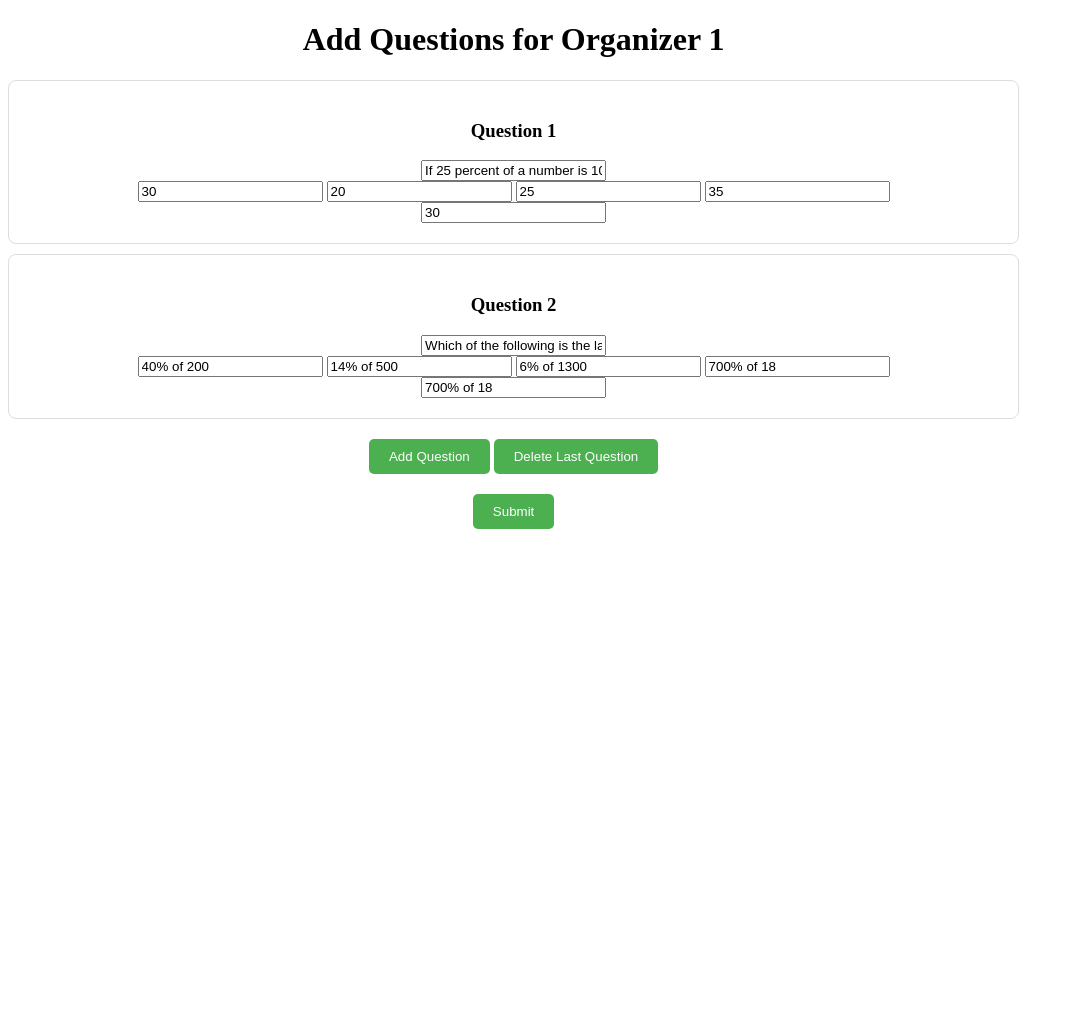
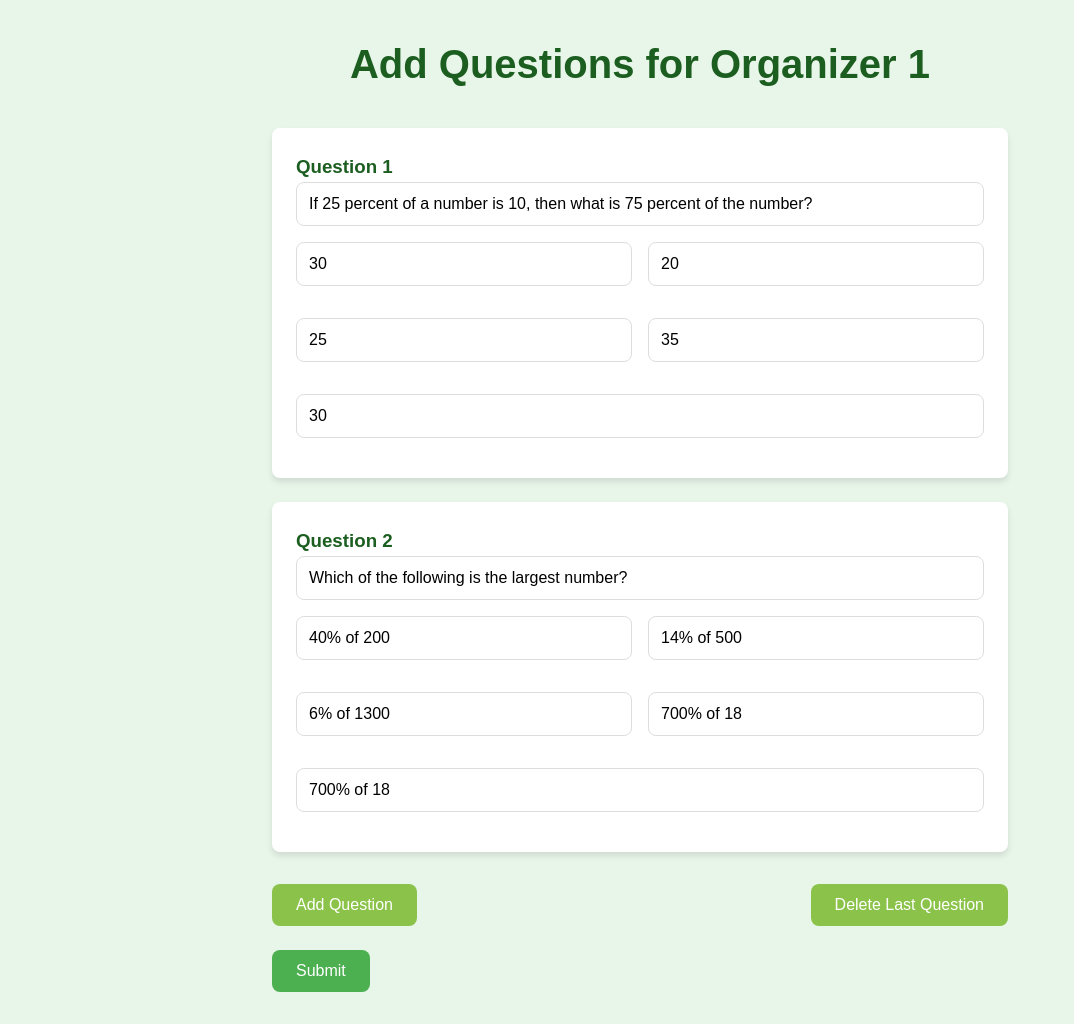
Before and after one commit to Aksaykanthan/trustless-examination-system, a Flask app: page /add_questions/1 in a window 1280 px wide. Shown: the whole page, without its empty margins (0-1074 px from the left). Before the commit the page ends 529 px from the top, so only its background shows below. Run offline with Flask 3, Linux system fonts and the light colour scheme.

Commit message:
Displaying stored json

```diff
--- a/app.py
+++ b/app.py
@@ -4,8 +4,8 @@ import os
 import time
 
 from functionalities.create_questions import addIds
-from functionalities.exam_cell import final_format,get_questions
-from functionalities.symmetric_encrypt import do_encrypt, encrypt, decrypt
+from functionalities.exam_cell import final_format, get_questions
+
 app = Flask(__name__)
 
 # Store organizer names and their questions
@@ -13,6 +13,8 @@ organizers = {}
 
 @app.route('/')
 def index():
+    global T
+    T = 0
     return render_template('index.html')
 
 @app.route('/organizers', methods=['POST', 'GET'])
@@ -38,6 +40,10 @@ def update_name(organizer_id):
 
 # Path to store question data
 QUESTIONS_FILE_PATH = 'live_data/questions.json'
+
+def load_json(url):
+    with open(url, 'r') as file:
+        return json.load(file)
 
 def load_questions(organizer_id):
     """Load questions from JSON file for a specific organizer."""
@@ -87,7 +93,39 @@ def format_questions():
 def backend():
     organisers = format_questions()
     get_questions(organisers)
-    return "Welcome to the Backend Page"
+    return render_template('backend.html')
+
+@app.route('/questions')
+def questions():
+    return render_template('display_json.html', title="Questions", json_url="/questions_data")
+
+@app.route('/questions_data')
+def questions_data():
+    return jsonify(load_json("live_data/questions.json"))
+
+@app.route('/questions_with_ID')
+def questions_with_id():
+    return render_template('display_json.html', title="Questions with ID", json_url="/questions_with_ID_data")
+
+@app.route('/questions_with_ID_data')
+def questions_with_ID_data():
+    return jsonify(load_json("live_data/QuestionPaper.json"))
+
+@app.route('/organisers_json')
+def organisers():
+    return render_template('display_json.html', title="Organisers", json_url="/organisers_data")
+
+@app.route('/organisers_data')
+def organisers_data():
+    return jsonify(load_json("live_data/organisers.json"))
+
+@app.route('/encrypted_questions')
+def encrypted_questions():
+    return render_template('display_json.html', title="Encrypted Questions", json_url="/encrypted_questions_data")
+
+@app.route('/encrypted_questions_data')
+def encrypted_questions_data():
+    return jsonify(load_json("live_data/EncryptedQuestions.json"))
 
 if __name__ == '__main__':
     app.run(debug=True,port=3000)
--- a/functionalities/shamirs_secret.py
+++ b/functionalities/shamirs_secret.py
@@ -67,13 +67,12 @@ if __name__ == '__main__':
 
     # Phase I: Generation of shares
     shares = generate_shares(total_shares, threshold, secret)
-    print(shares)
-    print(f'Shares: {", ".join(str(share) for share in shares)}')
+    print(f'\nShares: {", ".join(str(share) for share in shares)}\n')
 
     # Phase II: Secret Reconstruction
     pool = random.sample(shares, threshold) # Nothing but takes random 3 shares from total
     print(f'Combining shares: {", ".join(str(share) for share in pool)}')
-    print(f'Reconstructed secret: {reconstruct_secret(pool)}')
+    print(f'\nReconstructed secret: {reconstruct_secret(pool)}')
 
     # shares = [[41995, 88005544978243525395867303165512797245133915281764755685631547528387408949851], [96683, 88005544978243525395867303165512797245133915281764755685631547697012089061179], [17867, 88005544978243525395867303165512797245133915281764755685631547496273050914715], [80207, 88005544978243525395867303165512797245133915281764755685631547632211978771015], [72527, 88005544978243525395867303165512797245133915281764755685631547606131346694215]]
     # value = reconstruct_secret(shares)
--- a/functionalities/symmetric_encrypt.py
+++ b/functionalities/symmetric_encrypt.py
@@ -32,6 +32,6 @@ if __name__ == '__main__':
     data = 'hello world 1234'
     password = "ExamsAreCool"
     encrypted,key = do_encrypt(data,password)
-    print(encrypted)
+    print(encrypted,end="\n\n")
     decrypted = decrypt(encrypted,key)
     print(decrypted)
--- a/static/styles.css
+++ b/static/styles.css
@@ -1,60 +1,176 @@
-/* General Styles */
-.container {
-    text-align: center;
-    width: 80%;
+:root {
+    --primary-color: #4CAF50;
+    --primary-dark: #388E3C;
+    --secondary-color: #8BC34A;
+    --background-color: #E8F5E9;
+    --card-background: #FFFFFF;
+    --text-color: #333333;
+    --heading-color: #1B5E20;
+    --border-radius: 8px;
+    --box-shadow: 0 4px 6px rgba(0, 0, 0, 0.1);
 }
 
-/* Organizer Cards */
+* {
+    box-sizing: border-box;
+    margin: 0;
+    padding: 0;
+}
+
+body {
+    font-family: 'Arial', sans-serif;
+    line-height: 1.6;
+    color: var(--text-color);
+    background-color: var(--background-color);
+}
+
+.container {
+    max-width: 800px;
+    margin: 0 auto;
+    padding: 2rem;
+}
+
+.page-header {
+    text-align: center;
+    margin-bottom: 2rem;
+}
+
+h1,
+h2,
+h3 {
+    color: var(--heading-color);
+}
+
+h1 {
+    font-size: 2.5rem;
+    font-weight: 700;
+}
+
+.card-grid {
+    display: grid;
+    grid-template-columns: repeat(auto-fit, minmax(250px, 1fr));
+    gap: 1.5rem;
+    margin-bottom: 2rem;
+}
+
+.card,
+.form-card,
+.question-box,
+.organizer-card {
+    background-color: var(--card-background);
+    border-radius: var(--border-radius);
+    box-shadow: var(--box-shadow);
+    overflow: hidden;
+    transition: transform 0.3s ease;
+}
+
+.card:hover,
+.organizer-card:hover {
+    transform: translateY(-5px);
+}
+
+.card-content,
+.form-card {
+    padding: 1.5rem;
+}
+
+.card-icon {
+    font-size: 1.5rem;
+    margin-left: 0.5rem;
+}
+
+.btn {
+    background-color: var(--primary-color);
+    color: white;
+    border: none;
+    padding: 0.75rem 1.5rem;
+    font-size: 1rem;
+    font-weight: 500;
+    border-radius: var(--border-radius);
+    cursor: pointer;
+    transition: background-color 0.3s ease;
+}
+
+.btn:hover {
+    background-color: var(--primary-dark);
+}
+
+.btn-secondary {
+    background-color: var(--secondary-color);
+}
+
+.btn-secondary:hover {
+    background-color: #7CB342;
+}
+
+.form-input {
+    width: 100%;
+    padding: 0.75rem;
+    margin-bottom: 1rem;
+    border: 1px solid #ddd;
+    border-radius: var(--border-radius);
+    font-size: 1rem;
+}
+
+.question-container {
+    margin-bottom: 2rem;
+}
+
+.question-box {
+    padding: 1.5rem;
+    margin-bottom: 1.5rem;
+}
+
+.options {
+    display: grid;
+    grid-template-columns: repeat(2, 1fr);
+    gap: 1rem;
+    margin-bottom: 1rem;
+}
+
+.button-group {
+    display: flex;
+    justify-content: space-between;
+    margin-bottom: 1.5rem;
+}
+
 .organizer-card {
     display: flex;
-    width: 250px;
-    height: 80px;
-    margin: 10px;
-    border-radius: 8px;
-    overflow: hidden;
-    box-shadow: 0 4px 8px rgba(0, 0, 0, 0.1);
+    margin-bottom: 1rem;
 }
 
 .organizer-name {
-    width: 80%;
-    display: flex;
-    align-items: center;
-    justify-content: center;
+    flex-grow: 1;
+    padding: 1rem;
+    cursor: pointer;
 }
 
 .arrow-section {
-    width: 20%;
-    display: flex;
-    align-items: center;
-    justify-content: center;
+    background-color: var(--primary-color);
+    color: white;
+    padding: 1rem;
     cursor: pointer;
-    background-color: #4CAF50;
-    color: white;
+    transition: background-color 0.3s ease;
 }
 
-/* Question Form */
-.question-box {
-    border: 1px solid #ddd;
-    padding: 20px;
-    margin: 10px 0;
-    border-radius: 8px;
-    background: #ffffff;
+.arrow-section:hover {
+    background-color: var(--primary-dark);
 }
 
-.button-group {
-    margin-top: 20px;
+.page-footer {
+    text-align: center;
+    margin-top: 2rem;
 }
 
-button {
-    padding: 10px 20px;
-    background-color: #4CAF50;
-    color: white;
-    border: none;
-    border-radius: 5px;
-    cursor: pointer;
+@media (max-width: 768px) {
+    .container {
+        padding: 1rem;
+    }
+
+    h1 {
+        font-size: 2rem;
+    }
+
+    .options {
+        grid-template-columns: 1fr;
+    }
 }
-
-button.submit-btn {
-    margin-top: 20px;
-    background-color: #4CAF50;
-}
--- a/templates/add_questions.html
+++ b/templates/add_questions.html
@@ -2,29 +2,29 @@
 <html lang="en">
 <head>
     <meta charset="UTF-8">
+    <meta name="viewport" content="width=device-width, initial-scale=1.0">
     <title>Add Questions</title>
     <link rel="stylesheet" href="{{ url_for('static', filename='styles.css') }}">
 </head>
 <body>
     <div class="container">
-        <h1>Add Questions for Organizer {{ organizer_id }}</h1>
-
-        <div id="question-container" data-organizer-id="{{ organizer_id }}"></div>
-
-        <div class="button-group">
-            <button onclick="addQuestion()">Add Question</button>
-            <button onclick="removeQuestion()">Delete Last Question</button>
-        </div>
-
-        <button class="submit-btn" onclick="submitQuestions()">Submit</button>
+        <header class="page-header">
+            <h1>Add Questions for Organizer {{ organizer_id }}</h1>
+        </header>
+        <main>
+            <div id="question-container" data-organizer-id="{{ organizer_id }}" class="question-container"></div>
+            <div class="button-group">
+                <button onclick="addQuestion()" class="btn btn-secondary">Add Question</button>
+                <button onclick="removeQuestion()" class="btn btn-secondary">Delete Last Question</button>
+            </div>
+            <button class="btn btn-primary submit-btn" onclick="submitQuestions()">Submit</button>
+        </main>
     </div>
 
     <script>
-        // JavaScript variable holding questions passed from Jinja2
         const existingQuestions = JSON.parse('{{ questions | tojson | safe }}');
         let questionCount = 0;
 
-        // Function to add a question input box
         function addQuestion(questionData = { question: '', options: ['', '', '', ''], answer: '' }) {
             questionCount++;
             const container = document.getElementById('question-container');
@@ -32,19 +32,18 @@
             questionBox.className = 'question-box';
             questionBox.innerHTML = `
                 <h3>Question ${questionCount}</h3>
-                <input type="text" placeholder="Enter question" class="question-text" value="${questionData.question}" required>
+                <input type="text" placeholder="Enter question" class="form-input question-text" value="${questionData.question}" required>
                 <div class="options">
-                    <input type="text" placeholder="Option 1" class="option" value="${questionData.options[0]}" required>
-                    <input type="text" placeholder="Option 2" class="option" value="${questionData.options[1]}" required>
-                    <input type="text" placeholder="Option 3" class="option" value="${questionData.options[2]}" required>
-                    <input type="text" placeholder="Option 4" class="option" value="${questionData.options[3]}" required>
+                    <input type="text" placeholder="Option 1" class="form-input option" value="${questionData.options[0]}" required>
+                    <input type="text" placeholder="Option 2" class="form-input option" value="${questionData.options[1]}" required>
+                    <input type="text" placeholder="Option 3" class="form-input option" value="${questionData.options[2]}" required>
+                    <input type="text" placeholder="Option 4" class="form-input option" value="${questionData.options[3]}" required>
                 </div>
-                <input type="text" placeholder="Answer" class="answer" value="${questionData.answer}" required>
+                <input type="text" placeholder="Answer" class="form-input answer" value="${questionData.answer}" required>
             `;
             container.appendChild(questionBox);
         }
 
-        // Function to remove the last question input box
         function removeQuestion() {
             const container = document.getElementById('question-container');
             if (container.lastElementChild) {
@@ -53,7 +52,6 @@
             }
         }
 
-        // Function to submit questions to the server
         function submitQuestions() {
             const organizerId = document.getElementById('question-container').getAttribute('data-organizer-id');
             const questions = [];
@@ -78,7 +76,6 @@
             }).then(() => window.location.href = '/show_organizers');
         }
 
-        // Load existing questions on page load
         window.onload = function() {
             existingQuestions.forEach(questionData => addQuestion(questionData));
         };
```
Also changed, not shown: functionalities/RSA.py (+4 -4 lines), templates/backend.html (added, +70 -0 lines), templates/display_json.html (added, +96 -0 lines), templates/index.html (+9 -5 lines), templates/organizers.html (+7 -9 lines), templates/update_name.html (+9 -5 lines).
